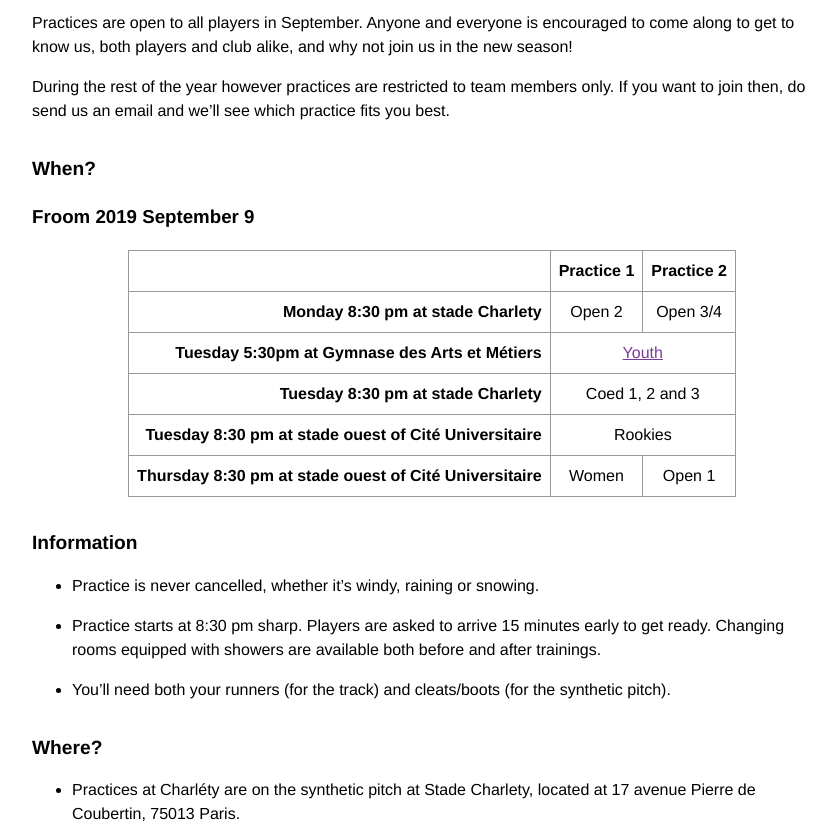
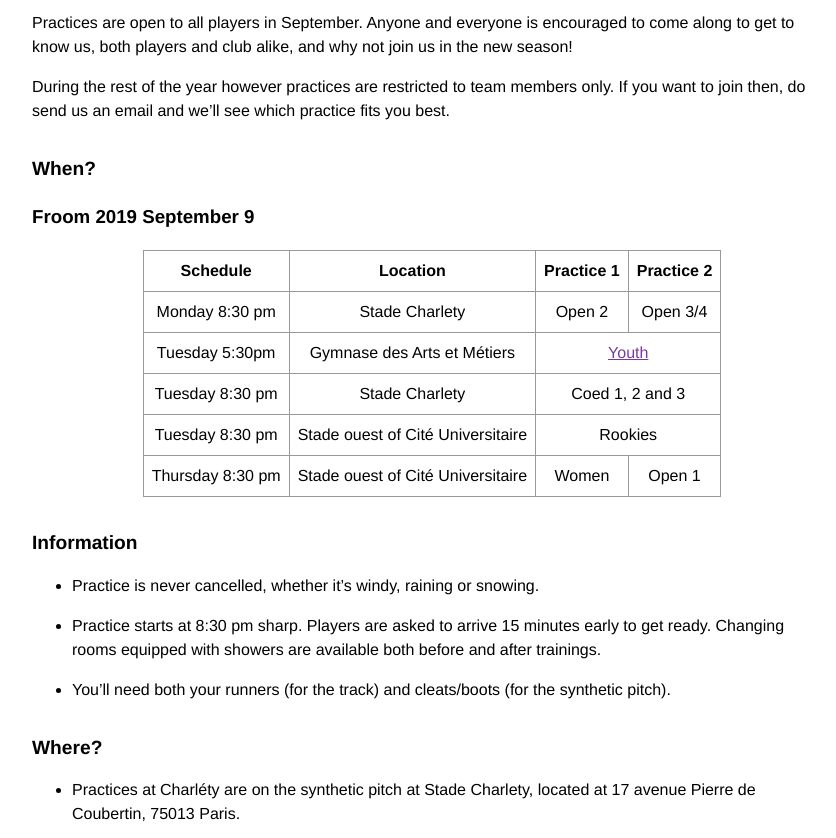
Before and after one commit to ahouhpuc/ahouhpuc.github.io, a Jekyll site: the page built from practices.markdown, in a window 1280 px wide, cut to the strip 587-1425 px from the top of the page. Shown: the whole strip, without its empty margins (208-1044 px from the left). Built offline with Jekyll 4.4.1, drawn with Linux system fonts in a browser that asks for light colours.

Commit message:
Better view of training location

```diff
--- a/practices.markdown
+++ b/practices.markdown
@@ -19,29 +19,35 @@ During the rest of the year however practices are restricted to team members onl
 
 <table>
   <tr>
-    <td></td>
+    <td>Schedule</td>
+    <td>Location</td>
     <td>Practice 1</td>
     <td>Practice 2</td>
   </tr>
   <tr>
-    <td>Monday 8:30 pm at stade Charlety</td>
+    <td>Monday 8:30 pm</td>
+    <td>Stade Charlety</td>
     <td>Open 2</td>
     <td>Open 3/4</td>
   </tr>
   <tr>
-    <td>Tuesday 5:30pm at Gymnase des Arts et Métiers</td>
+    <td>Tuesday 5:30pm</td>
+    <td>Gymnase des Arts et Métiers</td>
     <td colspan="2"><a href="youth.html">Youth</a></td>
   </tr>
   <tr>
-    <td>Tuesday 8:30 pm at stade Charlety</td>
+    <td>Tuesday 8:30 pm</td>
+    <td>Stade Charlety</td>
     <td colspan="2">Coed 1, 2 and 3</td>
   </tr>
   <tr>
-    <td>Tuesday 8:30 pm at stade ouest of Cité Universitaire</td>
+    <td>Tuesday 8:30 pm</td>
+    <td>Stade ouest of Cité Universitaire</td>
     <td colspan="2">Rookies</td>
   </tr>
   <tr>
-    <td>Thursday 8:30 pm at stade ouest of Cité Universitaire</td>
+    <td>Thursday 8:30 pm</td>
+    <td>Stade ouest of Cité Universitaire</td>
     <td>Women</td>
     <td>Open 1</td>
   </tr>
--- a/style.scss
+++ b/style.scss
@@ -241,11 +241,6 @@ td {
   text-align: center;
 }
 
-td:first-child {
-  text-align: right;
-}
-
-td:first-child,
 tr:first-child {
   font-weight: bold;
 }
```
Also changed, not shown: entrainements.markdown (+12 -6 lines).
